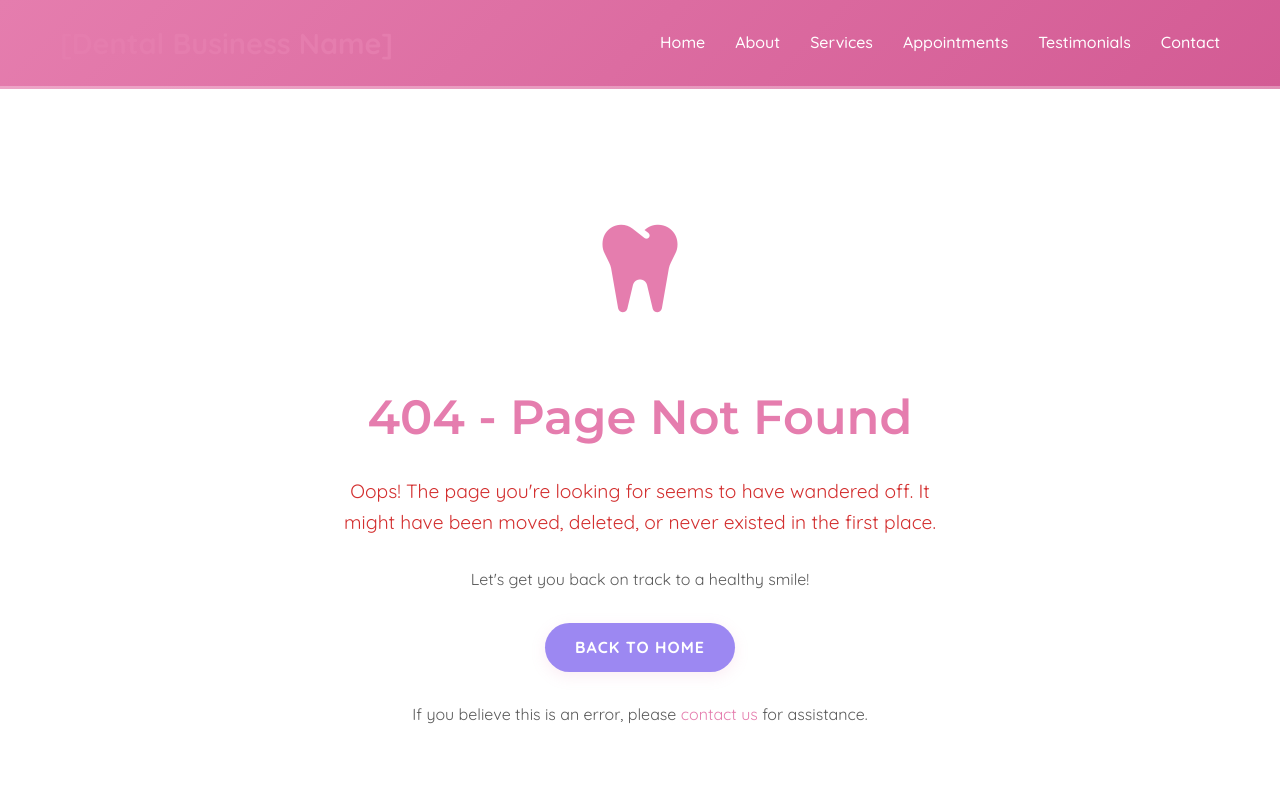
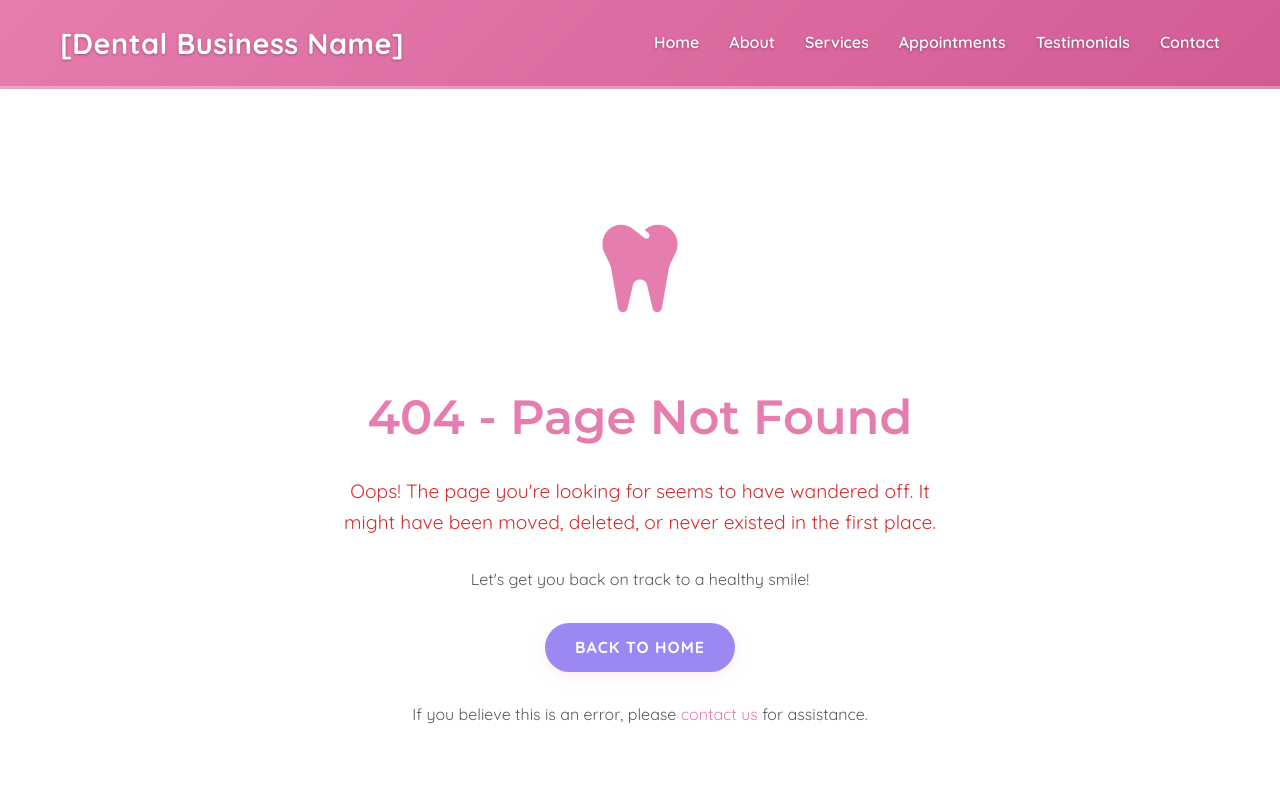
Before and after one commit to owenthcarey/brandon-website, a plain HTML site: page 404.html in a window 1280 px wide. Shown: the top 800 px of the page. Drawn offline with Linux system fonts and the light colour scheme.

Commit message:
feat: fix navigation bar

```diff
--- a/css/styles.css
+++ b/css/styles.css
@@ -123,6 +123,13 @@ header.fixed {
   font-size: 1.8rem;
   font-weight: 700;
   color: var(--white);
+  text-shadow: 0 1px 3px rgba(0, 0, 0, 0.3);
+  letter-spacing: 0.5px;
+}
+
+.logo a {
+  color: var(--white);
+  text-shadow: 0 1px 3px rgba(0, 0, 0, 0.3);
 }
 
 .logo img {
@@ -142,12 +149,16 @@ nav li {
 
 nav a {
   color: var(--white);
-  font-weight: 500;
+  font-weight: 600;
   position: relative;
+  text-shadow: 0 1px 3px rgba(0, 0, 0, 0.3);
+  transition: all 0.3s ease;
+  padding: 5px 0;
 }
 
 nav a:hover {
-  color: var(--light-gray);
+  color: var(--white);
+  text-shadow: 0 1px 5px rgba(0, 0, 0, 0.5);
 }
 
 nav a::after {
```
